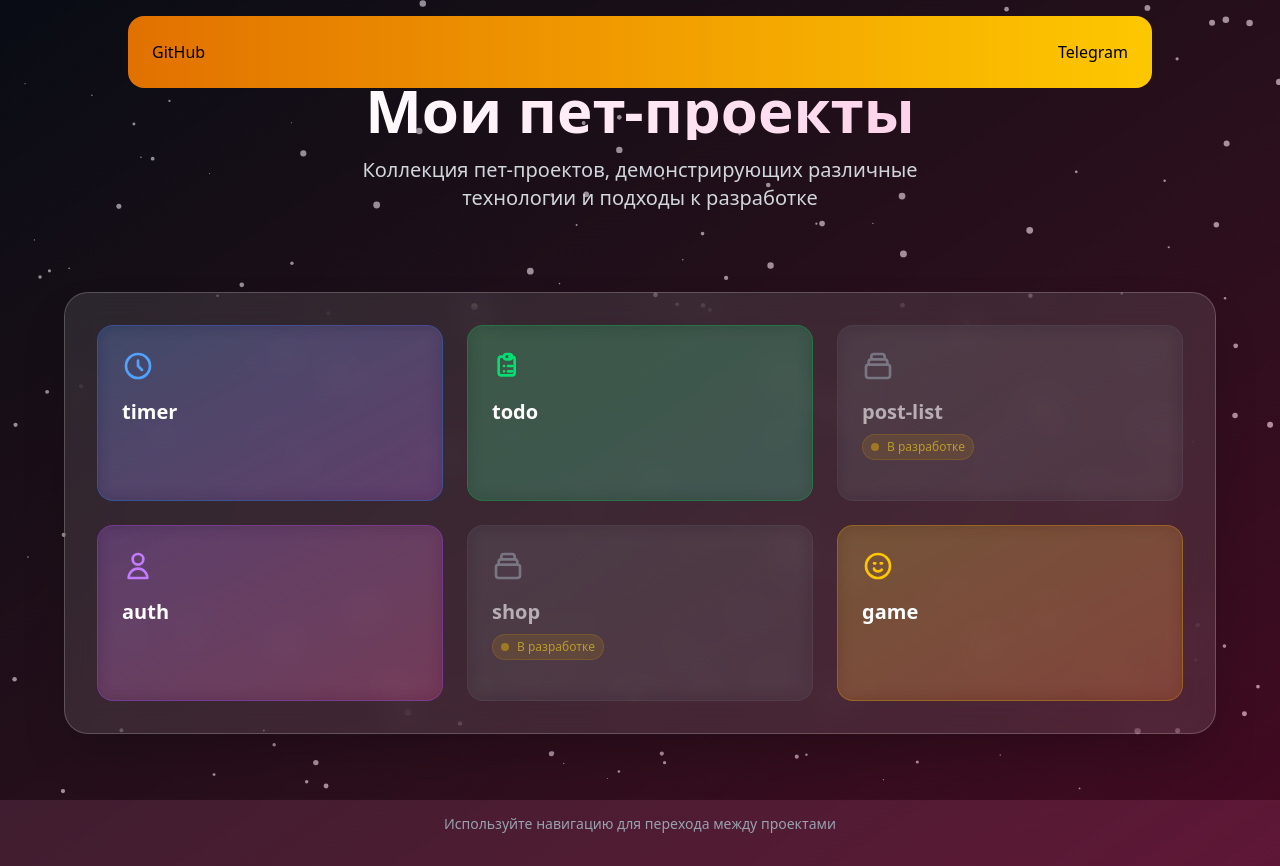
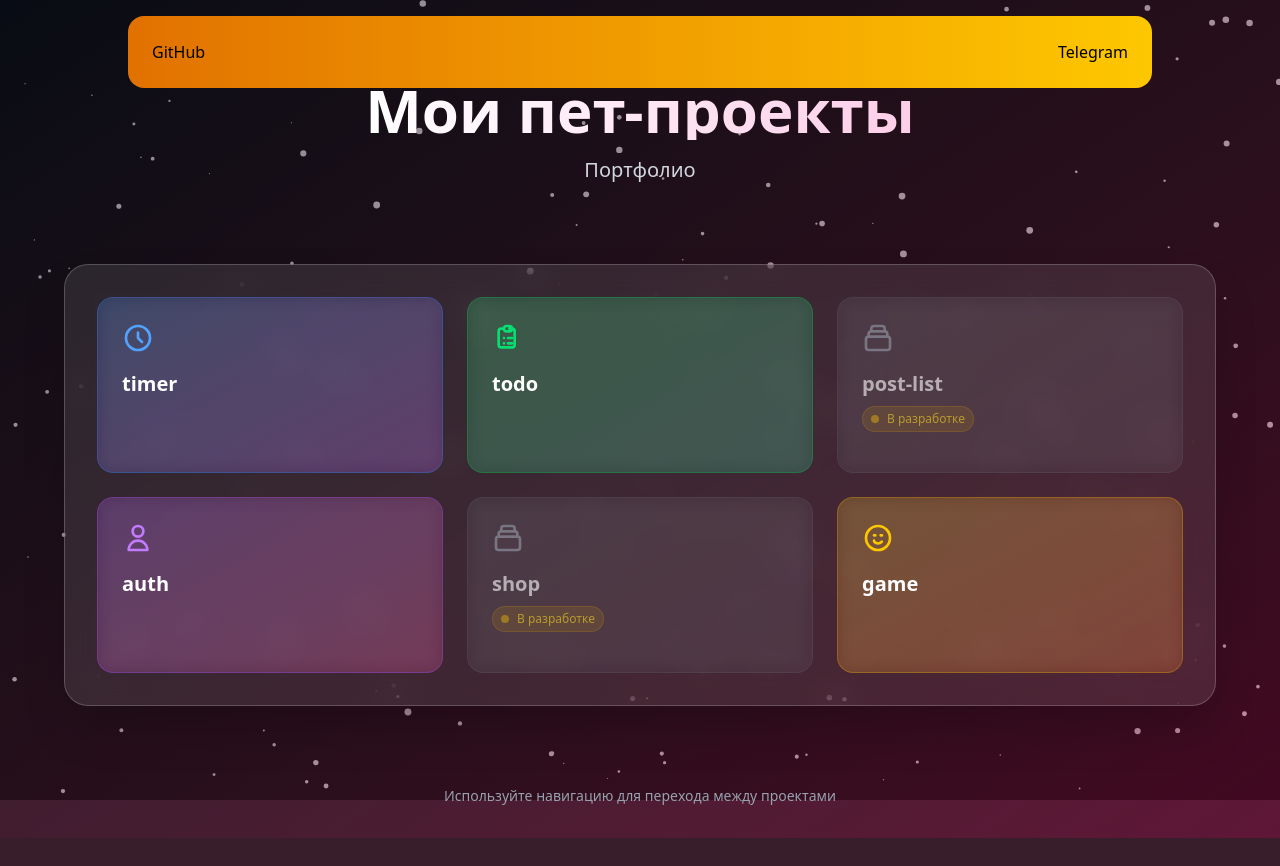
Before and after one commit to xmakeru/portfolio, a Next.js app in the folder my-app/: page / in a window 1280 px wide. After the commit the page ends 838 px from the top, so only its background shows below. Built offline with nearby package versions, Linux system fonts and the light colour scheme.

Commit message:
Update page.js

```diff
--- a/my-app/src/app/page.js
+++ b/my-app/src/app/page.js
@@ -18,7 +18,7 @@ export default function Home() {
             Мои пет-проекты
           </h1>
           <p className="text-xl text-gray-300 max-w-2xl">
-            Коллекция пет-проектов, демонстрирующих различные технологии и подходы к разработке
+            Портфолио
           </p>
         </div>
 
```
